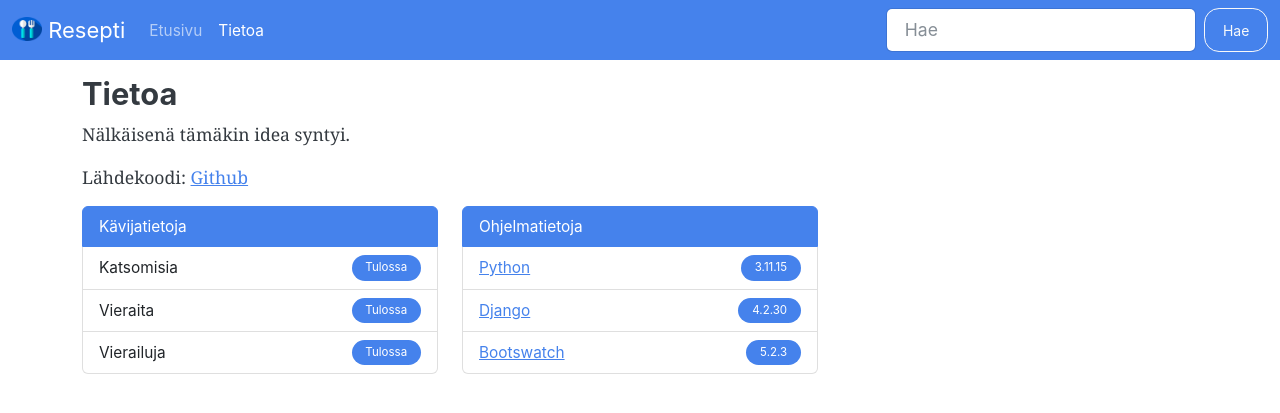
After one commit to T-101/resepti, a Django app: page /info/ in a window 1280 px wide. The commit adds this page. Shown: the top 413 px of the page. Run offline with Django 4.2, Linux system fonts and the light colour scheme; some libraries are stand-ins or nearby versions.

Commit message:
added site info

```diff
--- a/backend/recipe/templates/recipe/base.html
+++ b/backend/recipe/templates/recipe/base.html
@@ -20,20 +20,26 @@
 
 <nav class="navbar navbar-dark navbar-expand-sm bg-primary mb-3">
     <div class="container-fluid">
+        <a class="navbar-brand" href="{% url 'recipe:landing-page' %}">
+            <img src="{% static 'favicon-32x32.png' %}" alt="Logo" width="30" height="24"
+                 class="d-inline-block align-text-top">
+            Resepti
+        </a>
         <button class="navbar-toggler" type="button" data-bs-toggle="collapse" data-bs-target="#navbarToggler"
                 aria-controls="navbarToggler" aria-expanded="false" aria-label="Toggle navigation">
             <span class="navbar-toggler-icon"></span>
         </button>
         <div class="collapse navbar-collapse" id="navbarToggler">
-            <a class="navbar-brand" href="{% url 'recipe:landing-page' %}">
-                <img src="{% static 'favicon-32x32.png' %}" alt="Logo" width="30" height="24"
-                     class="d-inline-block align-text-top">
-                Resepti
-            </a>
+
 
             <ul class="navbar-nav me-auto mb-lg-0">
                 <li class="nav-item">
-                    <a class="nav-link active" aria-current="page" href="{% url 'recipe:landing-page' %}">Etusivu</a>
+                    <a class="nav-link {% if request.resolver_match.view_name == "recipe:landing-page" %} active {% endif %}"
+                       aria-current="page" href="{% url 'recipe:landing-page' %}">Etusivu</a>
+                </li>
+                <li class="nav-item">
+                    <a class="nav-link {% if request.resolver_match.view_name == "recipe:info" %} active {% endif %}"
+                       aria-current="page" href="{% url 'recipe:info' %}">Tietoa</a>
                 </li>
             </ul>
 
--- /dev/null
+++ b/backend/recipe/templates/recipe/info.html
@@ -0,0 +1,47 @@
+{% extends 'recipe/base.html' %}
+
+{% block title %}
+    <title>Tietoa | Resepti</title>
+{% endblock %}
+
+{% block content %}
+    <h3>Tietoa</h3>
+    <p>Nälkäisenä tämäkin idea syntyi.</p>
+    <p>Lähdekoodi: <a href="https://github.com/T-101/resepti">Github</a></p>
+    <div class="row">
+        <div class="col-sm-6 col-md-4 mb-3">
+            <ul class="list-group">
+                <li class="list-group-item active disabled" aria-current="true">Kävijatietoja</li>
+                <li class="list-group-item d-flex justify-content-between align-items-center">
+                    Katsomisia
+                    <span class="badge bg-primary rounded-pill">Tulossa</span>
+                </li>
+                <li class="list-group-item d-flex justify-content-between align-items-center">
+                    Vieraita
+                    <span class="badge bg-primary rounded-pill">Tulossa</span>
+                </li>
+                <li class="list-group-item d-flex justify-content-between align-items-center">
+                    Vierailuja
+                    <span class="badge bg-primary rounded-pill">Tulossa</span>
+                </li>
+            </ul>
+        </div>
+        <div class="col-sm-6 col-md-4">
+            <ul class="list-group">
+                <li class="list-group-item active disabled" aria-current="true">Ohjelmatietoja</li>
+                <li class="list-group-item d-flex justify-content-between align-items-center">
+                    <a href="https://www.python.org">Python</a>
+                    <span class="badge bg-primary rounded-pill">{{ python_version }}</span>
+                </li>
+                <li class="list-group-item d-flex justify-content-between align-items-center">
+                    <a href="https://www.djangoproject.com">Django</a>
+                    <span class="badge bg-primary rounded-pill">{{ django_version }}</span>
+                </li>
+                <li class="list-group-item d-flex justify-content-between align-items-center">
+                    <a href="https://bootswatch.com/litera/">Bootswatch</a>
+                    <span class="badge bg-primary rounded-pill">5.2.3</span>
+                </li>
+            </ul>
+        </div>
+    </div>
+{% endblock %}
--- a/backend/recipe/urls.py
+++ b/backend/recipe/urls.py
@@ -1,11 +1,12 @@
 from django.urls import path
 
-from recipe.views import LandingPageView, RecipeView, RecipeTypeView, SearchView
+from recipe.views import LandingPageView, RecipeView, RecipeTypeView, SearchView, InfoView
 
 app_name = "recipe"
 
 urlpatterns = [
     path('', LandingPageView.as_view(), name="landing-page"),
+    path('info/', InfoView.as_view(), name="info"),
     path('recipe/<slug:slug>/', RecipeView.as_view(), name="detail"),
     path('type/<slug:slug>/', RecipeTypeView.as_view(), name="types"),
     path('search/', SearchView.as_view(), name="search")
--- a/backend/recipe/views.py
+++ b/backend/recipe/views.py
@@ -1,5 +1,8 @@
+import sys
+
 from django.db.models import Q, Count
 from django.db.models.functions import Lower
+from django import VERSION as DJANGO_VERSION
 from django.views.generic import TemplateView, DetailView, ListView
 
 from recipe.models import Recipe, RecipeClass
@@ -9,6 +12,16 @@ class LandingPageView(ListView):
     template_name = "recipe/index.html"
     model = RecipeClass
     queryset = RecipeClass.objects.annotate(Count("recipies")).order_by(Lower("name"))
+
+
+class InfoView(TemplateView):
+    template_name = 'recipe/info.html'
+
+    def get_context_data(self, **kwargs):
+        ctx = super().get_context_data()
+        ctx["django_version"] = '.'.join(map(str, list(DJANGO_VERSION[0:3])))
+        ctx["python_version"] = sys.version.split(" ")[0]
+        return ctx
 
 
 class RecipeView(DetailView):
@@ -24,7 +37,7 @@ class RecipeTypeView(ListView):
     model = Recipe
 
     def get_queryset(self):
-        return self.model.objects\
+        return self.model.objects \
             .filter(is_visible=True) \
             .filter(recipe_class__slug=self.kwargs.get("slug")).order_by(Lower("name"))
 
```
